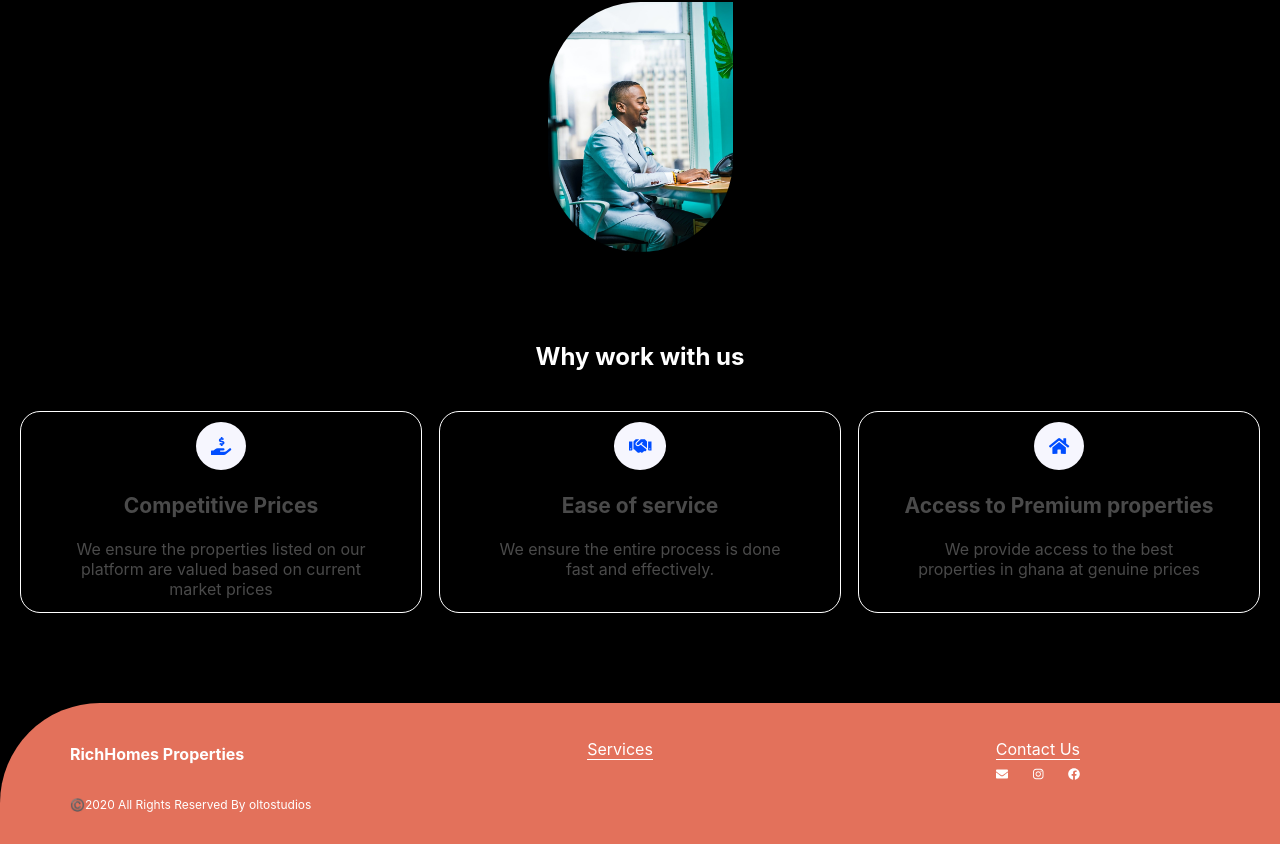
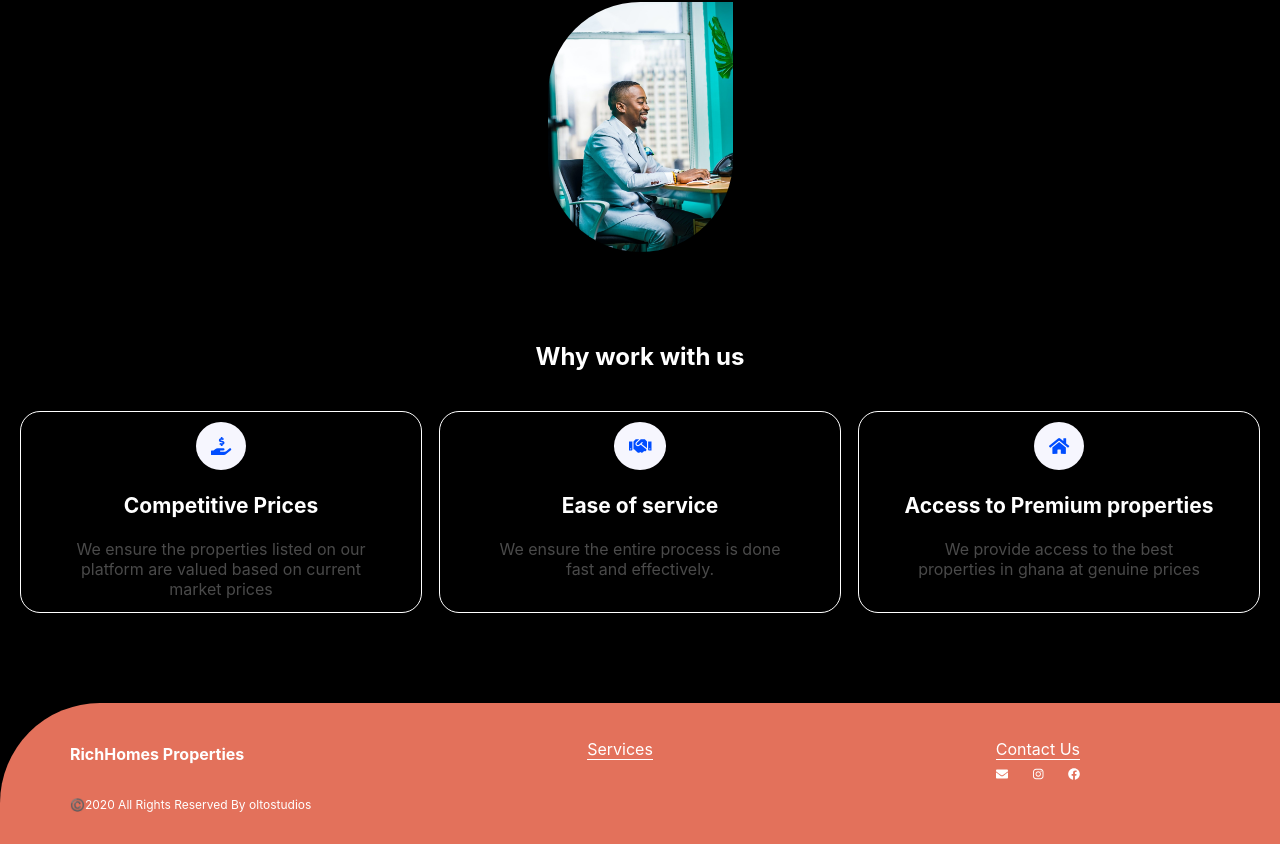
Before and after one commit to tosebikan/richhomesgh, a React (Create React App) app: page /about-us in a window 1280 px wide. Shown: the part 805-1649 px from the top of the page. Built offline with nearby package versions, Linux system fonts and the light colour scheme.

Commit message:
inline style for color

```diff
--- a/src/screens/AboutUsScreen.js
+++ b/src/screens/AboutUsScreen.js
@@ -45,7 +45,7 @@ function AboutUsScreen() {
               icon={faHandHoldingUsd}
               className="services-icon"
             />
-            <h3>Competitive Prices</h3>
+            <h3 style={{ color: "#fff" }}>Competitive Prices</h3>
             <p>
               We ensure the properties listed on our platform are valued based
               on current market prices
@@ -53,12 +53,12 @@ function AboutUsScreen() {
           </div>
           <div className="services-item">
             <FontAwesomeIcon icon={faHandshake} className="services-icon" />
-            <h3>Ease of service</h3>
+            <h3 style={{ color: "#fff" }}>Ease of service</h3>
             <p>We ensure the entire process is done fast and effectively.</p>
           </div>
           <div className="services-item">
             <FontAwesomeIcon icon={faHome} className="services-icon" />
-            <h3>Access to Premium properties</h3>
+            <h3 style={{ color: "#fff" }}>Access to Premium properties</h3>
             <p>
               We provide access to the best properties in ghana at genuine
               prices
```
